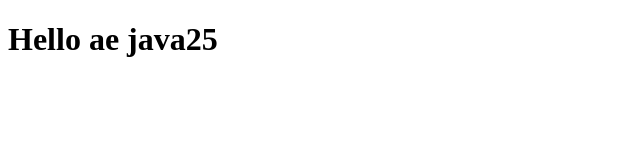
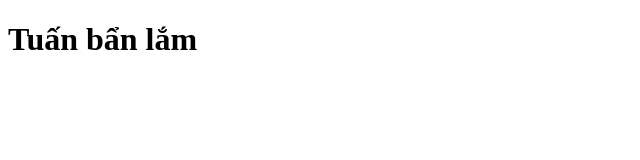
Before and after one commit to QuocHieu977/deploy-java25, a plain HTML site: page index.html in a window 1280 px wide. Shown: the whole page, without its empty margins (0-640 px from the left). Drawn offline with Linux system fonts and the light colour scheme.

Commit message:
Update index.html

```diff
--- a/index.html
+++ b/index.html
@@ -6,6 +6,6 @@
     <title>Deploy Project</title>
 </head>
 <body>
-    <h1>Hello ae java25</h1>
+    <h1>Tuấn bẩn lắm</main></h1>
 </body>
 </html>
```
